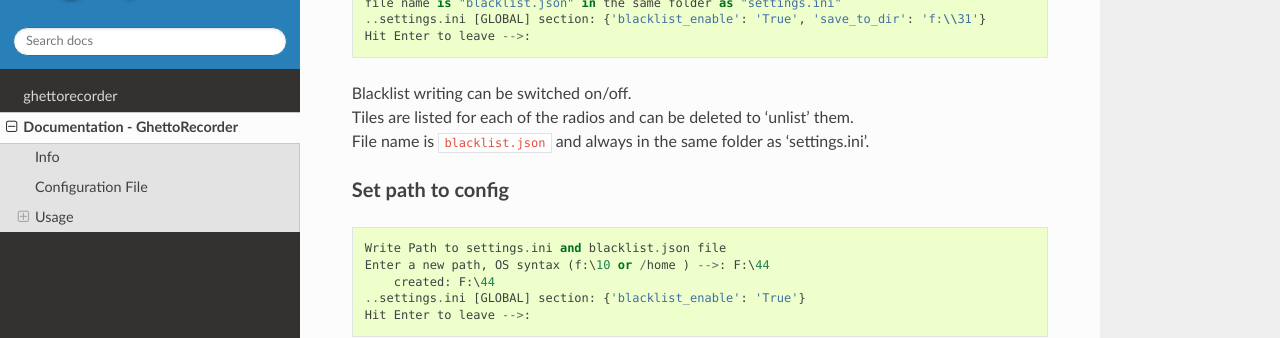
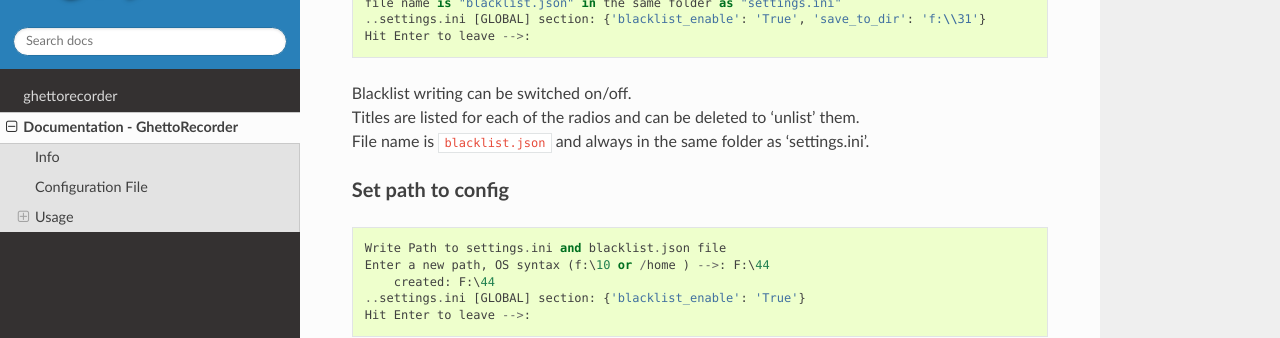
Before and after one commit to 44xtc44/GhettoRecorder, a Sphinx documentation site: the page built from docs/source/README.rst, in a window 1280 px wide and 900 px high, scrolled down 1820 px. Shown: the part 150-488 px from the top of the window. Built offline with Sphinx 7.4.7 and the Read the Docs theme 2.0.0, drawn with Linux system fonts in a browser that asks for light colours; some web fonts are replaced.

Commit message:
repalaced spelling mistake

```diff
--- a/README.rst
+++ b/README.rst
@@ -97,7 +97,7 @@
     Hit Enter to leave -->:
 
 | Blacklist writing can be switched on/off.
-| Tiles are listed for each of the radios and can be deleted to 'unlist' them.
+| Titles are listed for each of the radios and can be deleted to 'unlist' them.
 | File name is ``blacklist.json`` and always in the same folder as 'settings.ini'.
 
 
--- a/docs/source/README.rst
+++ b/docs/source/README.rst
@@ -97,7 +97,7 @@
     Hit Enter to leave -->:
 
 | Blacklist writing can be switched on/off.
-| Tiles are listed for each of the radios and can be deleted to 'unlist' them.
+| Titles are listed for each of the radios and can be deleted to 'unlist' them.
 | File name is ``blacklist.json`` and always in the same folder as 'settings.ini'.
 
 
```
